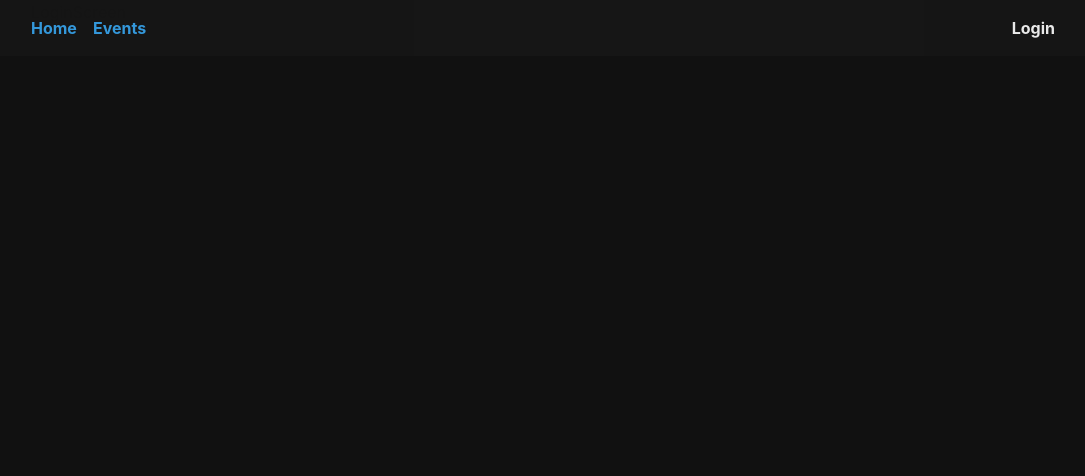
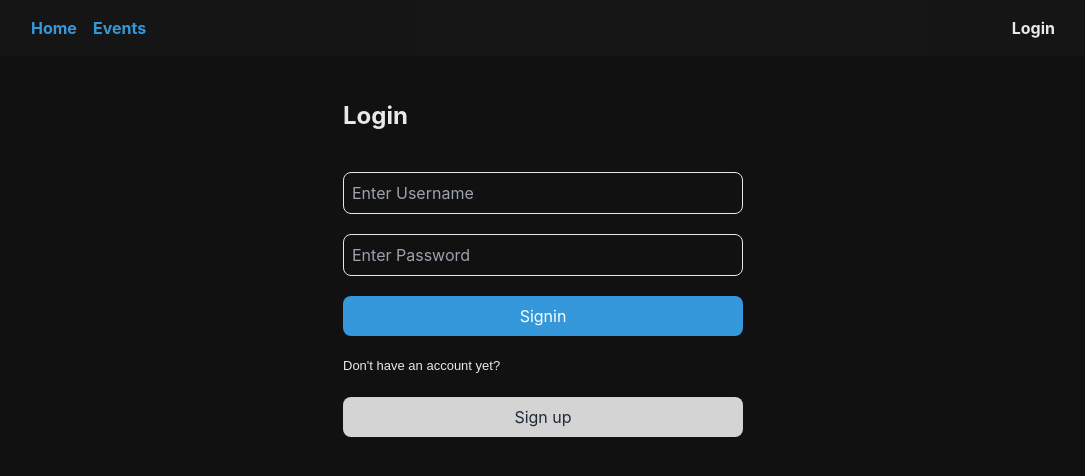
Before and after one commit to akila514/Events-Website-MERN-, a React (Create React App) app in the folder eventsApp/: page /login in a window 1280 px wide. Shown: the top 476 px of the page, without its empty margins (97-1182 px from the left). Built offline with nearby package versions, Linux system fonts and the light colour scheme.

Commit message:
Added Login page

```diff
--- a/eventsApp/src/components/EventsContainer.jsx
+++ b/eventsApp/src/components/EventsContainer.jsx
@@ -9,16 +9,19 @@ const EventsContainer = () => {
   return (
     <>
       {isLoading && (
+        <div className="20">
           <Spinner
             animation="border"
             role="status"
             style={{
+              color: "white",
               width: "50px",
               height: "50px",
               margin: "auto",
               display: "block",
             }}
           />
+        </div>
       )}
       {!isLoading && events && (
         <div className="space-y-2 mt-20">
--- a/eventsApp/src/components/Navbar.jsx
+++ b/eventsApp/src/components/Navbar.jsx
@@ -8,7 +8,7 @@ import { Link } from "react-router-dom";
 
 const CustomNavbar = () => {
   return (
-    <nav className="flex flex-row py-4 mb-10 fixed top-0 z-10 bg-[#161616e8] w-full px-32 justify-between font-bold">
+    <nav className="flex flex-row py-4 mb-10 fixed top-0 z-10 bg-[#161616e8] w-full px-10 md:px-32 justify-between font-bold">
       <div className="flex flex-row space-x-4">
         <Link className="text-[#3498db]" to="/">
           Home
--- a/eventsApp/src/screens/EventDescription.jsx
+++ b/eventsApp/src/screens/EventDescription.jsx
@@ -1,7 +1,7 @@
 import React from "react";
 import { useParams } from "react-router-dom";
 import { useGetEventDetailsByIdQuery } from "../store/eventsSlice";
-import { Image, Spinner } from "react-bootstrap";
+import { Spinner } from "react-bootstrap";
 
 const EventDescription = () => {
   const { id: eventId } = useParams();
@@ -18,6 +18,7 @@ const EventDescription = () => {
           animation="border"
           role="status"
           style={{
+            color: "white",
             width: "50px",
             height: "50px",
             margin: "auto",
--- a/eventsApp/src/screens/LoginScreen.jsx
+++ b/eventsApp/src/screens/LoginScreen.jsx
@@ -1,9 +1,43 @@
-import React from 'react'
+import React, { useState } from "react";
 
 const LoginScreen = () => {
+  const [userName, setUsername] = useState("");
+  const [password, setPassword] = useState("");
+
+  const onSubmitHandler = (event) => {
+    event.preventDefault();
+    console.log(userName, password);
+  };
+
   return (
-    <div>LoginScreen</div>
-  )
-}
+    <form className="flex flex-col space-y-5 md:w-[400px] px-10 md:px-0 mx-auto mt-20">
+      <h2 className="my-5 text-2xl font-bold">Login</h2>
+      <input
+        placeholder="Enter Username"
+        className="bg-transparent border p-2 rounded-lg text-white"
+        onChange={(e) => {
+          setUsername(e.target.value);
+        }}
+      />
+      <input
+        placeholder="Enter Password"
+        className="bg-transparent border p-2 rounded-lg text-white"
+        onChange={(e) => {
+          setPassword(e.target.value);
+        }}
+      />
+      <button
+        onClick={onSubmitHandler}
+        className="rounded-lg p-2 bg-[#3498db] text-white"
+      >
+        Signin
+      </button>
+      <p>Don't have an account yet?</p>
+      <button className="rounded-lg p-2 bg-[#d4d4d4] text-gray-800">
+        Sign up
+      </button>
+    </form>
+  );
+};
 
-export default LoginScreen
+export default LoginScreen;
```
Lines whose indentation alone changed are shown as unchanged.
